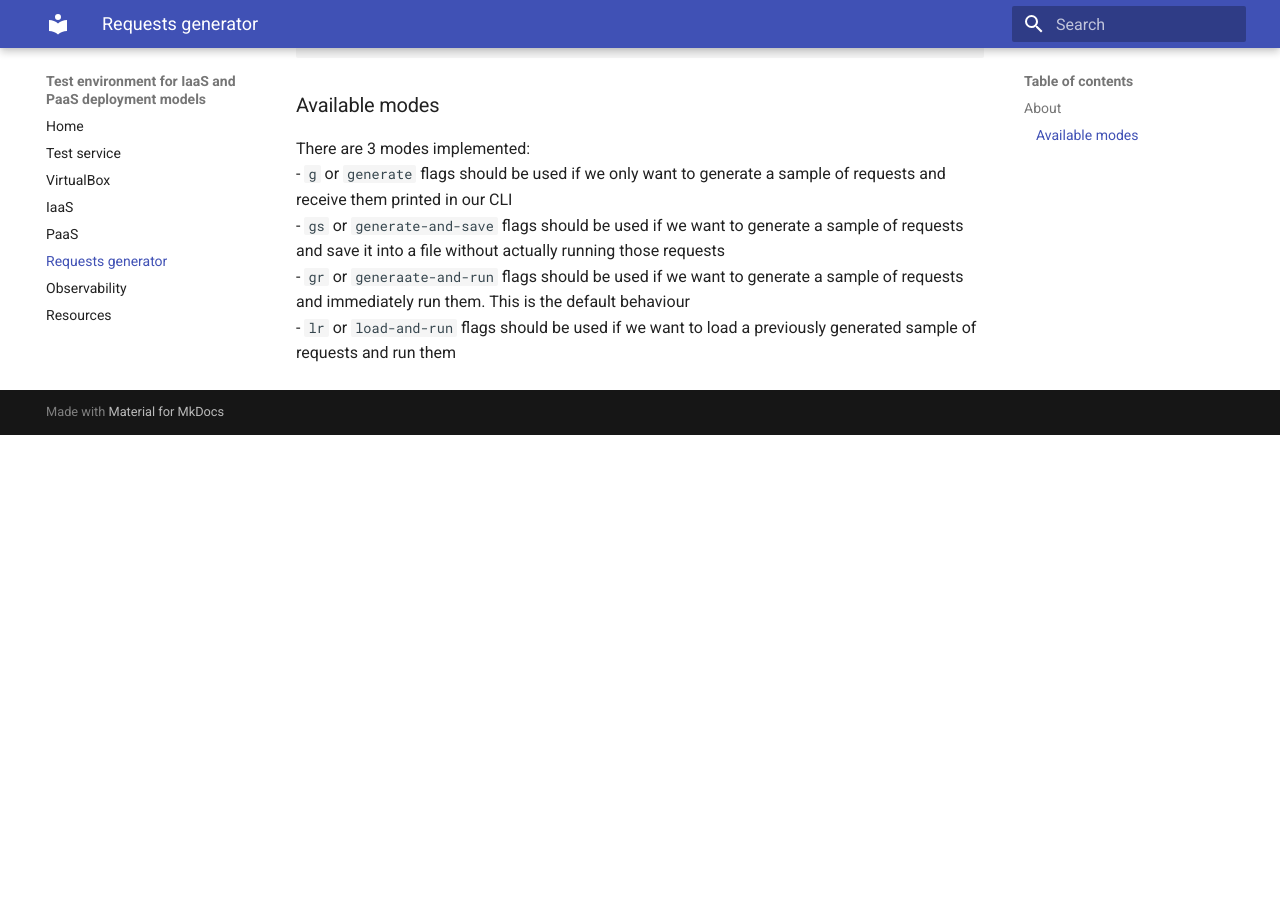
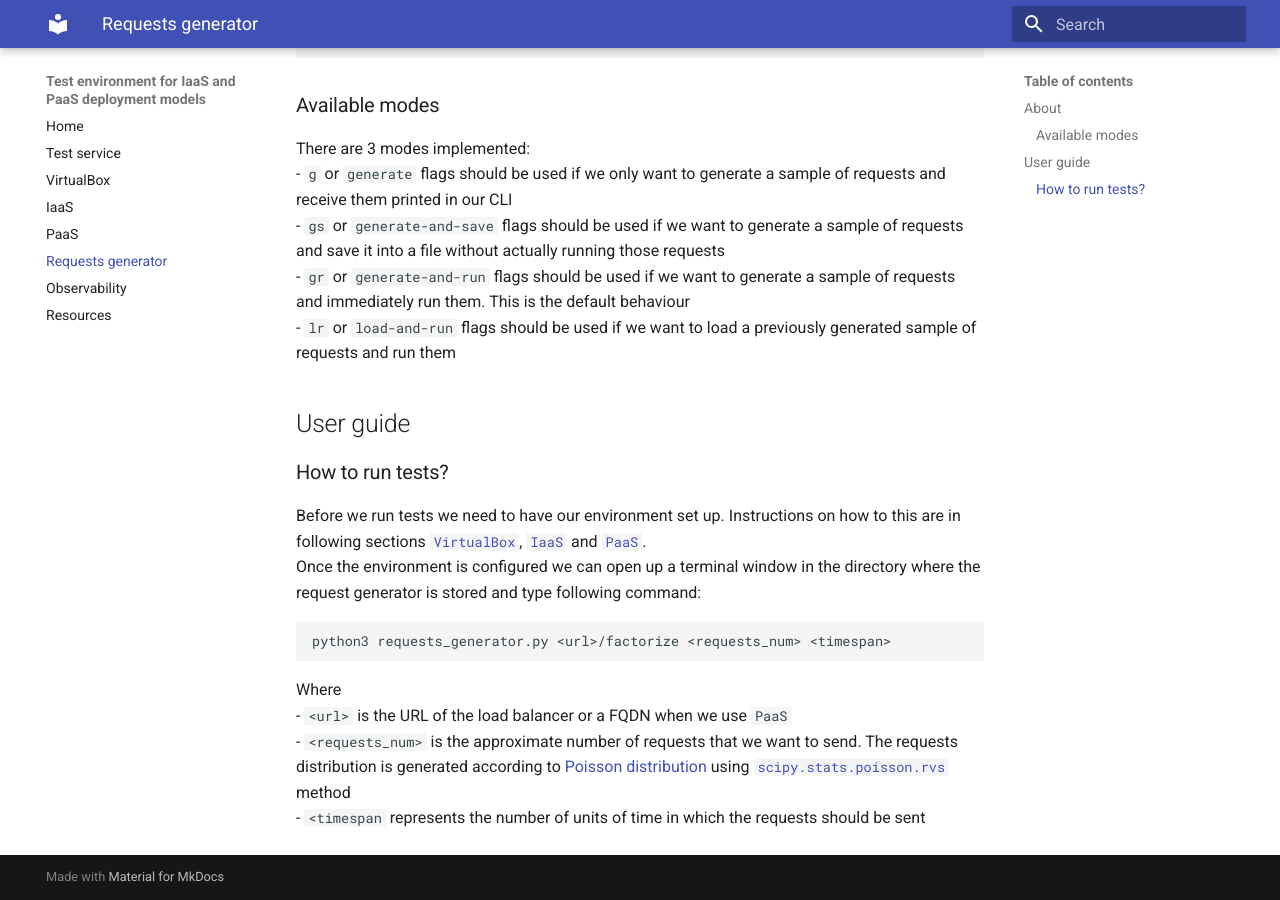
Before and after one commit to WasilewM/23Z-INZ, an MkDocs documentation site: the page built from docs/docs/requests_generator/requests_generator.md, in a window 1280 px wide and 900 px high, scrolled down 1007 px. Built offline with MkDocs 1.6.1 and Material for MkDocs 9.7.7, drawn with Linux system fonts in a browser that asks for light colours; before the commit the page ends 1442 px from its top, so only the background shows below that.

Commit message:
Update requests generator section in docs

````diff
--- a/docs/docs/requests_generator/requests_generator.md
+++ b/docs/docs/requests_generator/requests_generator.md
@@ -43,5 +43,18 @@ options:
 There are 3 modes implemented:
 - `g` or `generate` flags should be used if we only want to generate a sample of requests and receive them printed in our CLI
 - `gs` or `generate-and-save` flags should be used if we want to generate a sample of requests and save it into a file without actually running those requests
-- `gr` or `generaate-and-run` flags should be used if we want to generate a sample of requests and immediately run them. This is the default behaviour
+- `gr` or `generate-and-run` flags should be used if we want to generate a sample of requests and immediately run them. This is the default behaviour
 - `lr` or `load-and-run` flags should be used if we want to load a previously generated sample of requests and run them
+
+## User guide
+
+### How to run tests?
+Before we run tests we need to have our environment set up. Instructions on how to this are in following sections [`VirtualBox`](../VirtualBox/virtualbox.md), [`IaaS`](../IaaS/iaas.md) and [`PaaS`](../PaaS/paas.md).
+Once the environment is configured we can open up a terminal window in the directory where the request generator is stored and type following command:
+```shell
+python3 requests_generator.py <url>/factorize <requests_num> <timespan>
+```
+Where
+- `<url>` is the URL of the load balancer or a FQDN when we use `PaaS`
+- `<requests_num>` is the approximate number of requests that we want to send. The requests distribution is generated according to [Poisson distribution](https://en.wikipedia.org/wiki/Poisson_distribution) using [`scipy.stats.poisson.rvs`](https://docs.scipy.org/doc/scipy/reference/generated/scipy.stats.poisson.html) method
+- `<timespan` represents the number of units of time in which the requests should be sent
````
